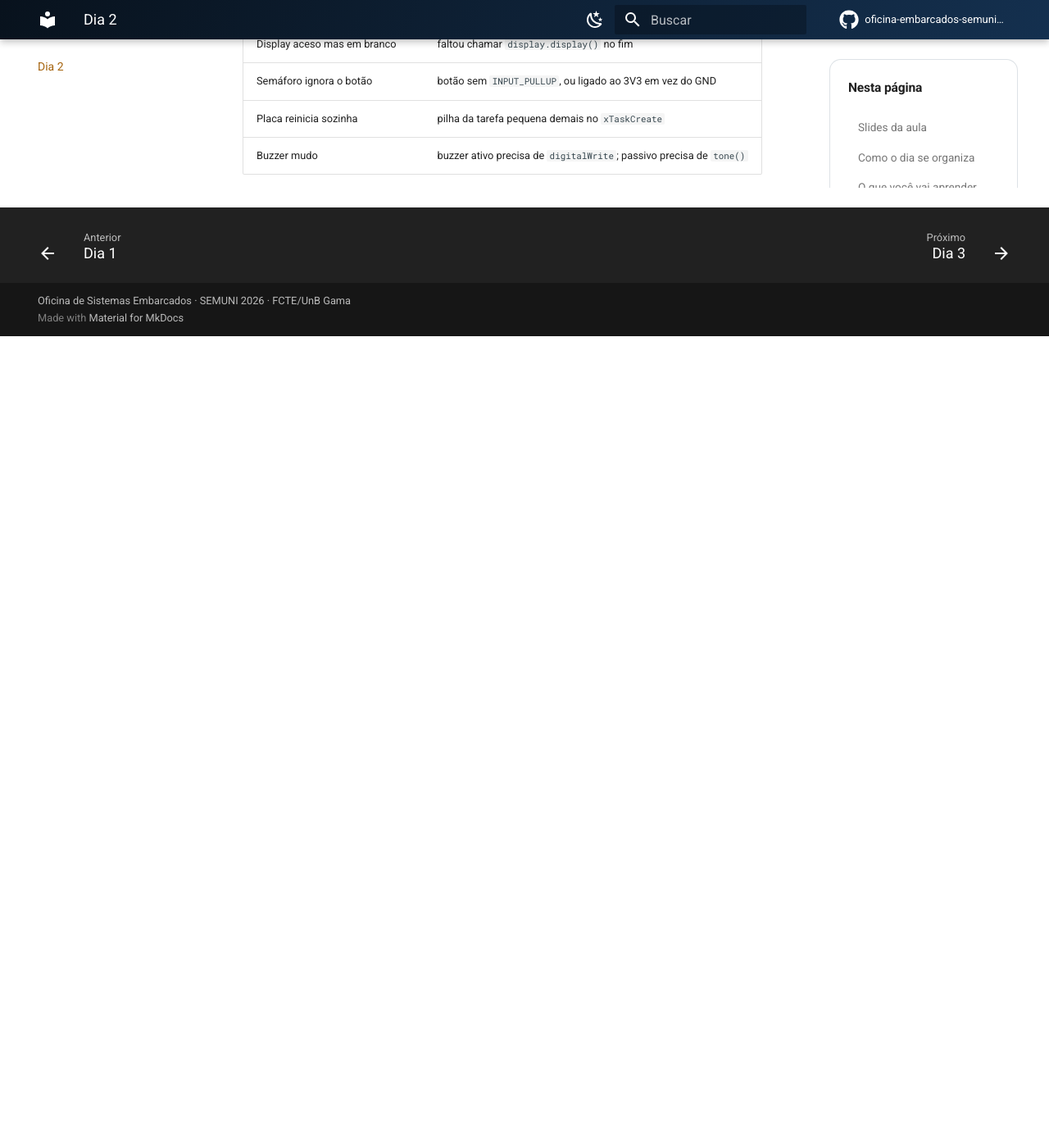
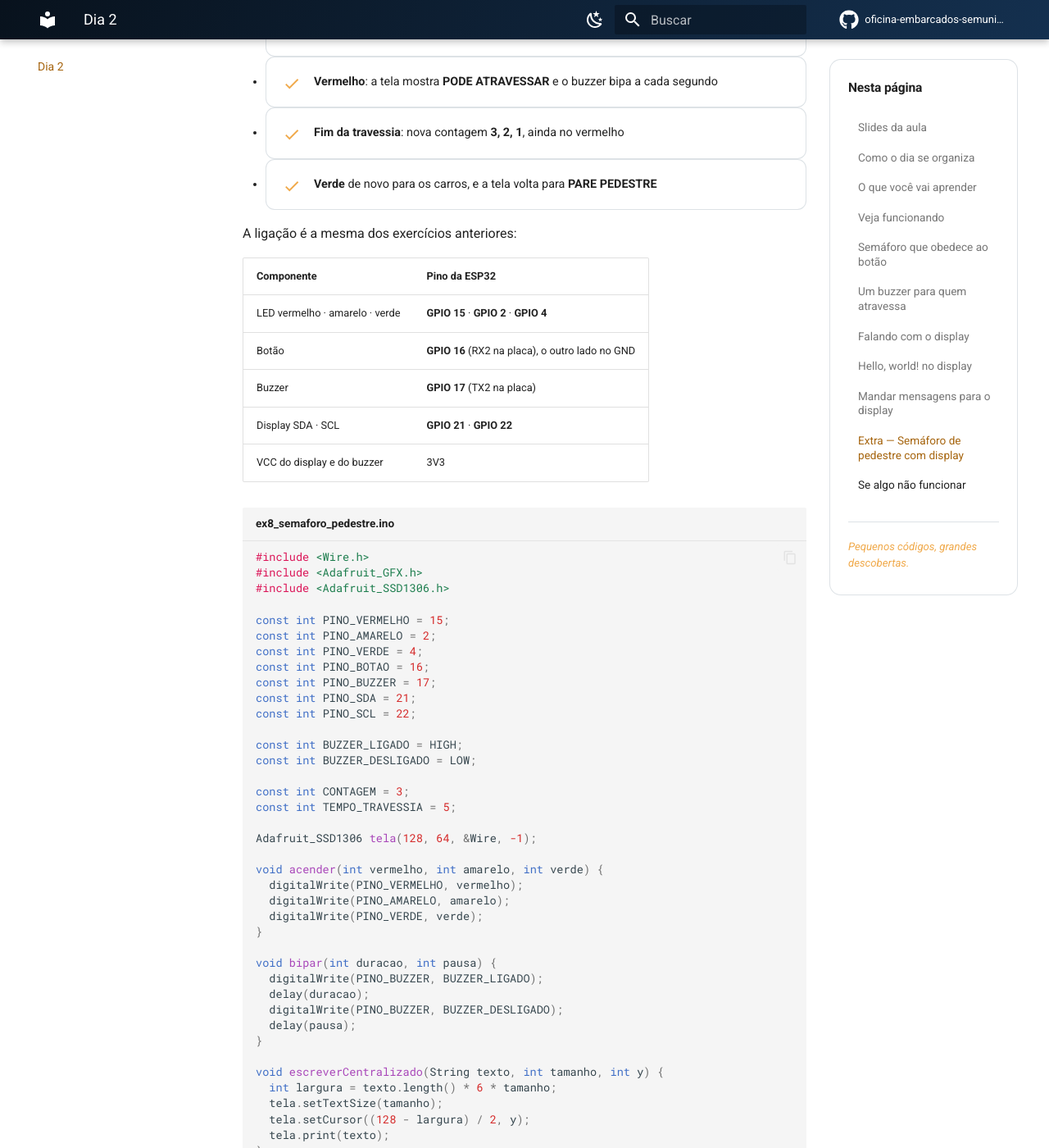
Before and after one commit to GenilsonJrs/oficina-embarcados-semuni26, an MkDocs documentation site: the page built from docs/dia-2.md, in a window 1280 px wide and 1400 px high, scrolled down 10196 px. Shown: the whole window at 82% size. Built offline with MkDocs 1.6.1 and Material for MkDocs 9.7.7, drawn with Linux system fonts in a browser that asks for light colours; comment, search, counter and statistics services are not loaded; before the commit the page ends 10606 px from its top, so only the background shows below that; some of the changed text lies outside the part shown.

Commit message:
Adiciona extra no Dia 2: semaforo de pedestre com display e contagem regressiva
Os links de download passam a ser relativos a pasta docs, o que faz o build estrito passar sem mudar os enderecos publicados.

Co-authored-by: Gabriela de Oliveira Lemos <43069991+heylisten64@users.noreply.github.com>
Co-authored-by: Luiz Guilherme Faria <90045018+luizfaria1989@users.noreply.github.com>

````diff
--- a/docs/dia-2.md
+++ b/docs/dia-2.md
@@ -131,7 +131,7 @@ void loop() {
 }
 ```
 
-[Baixar ex4_semaforo_botao.ino](../codigo/ex4_semaforo_botao/ex4_semaforo_botao.ino){ .baixar download }
+[Baixar ex4_semaforo_botao.ino](codigo/ex4_semaforo_botao/ex4_semaforo_botao.ino){ .baixar download }
 
 ??? question "Por que o `loop()` está vazio?"
     Porque quem faz o trabalho agora são as tarefas, criadas no `setup()`. Elas rodam por
@@ -273,7 +273,7 @@ void loop() {
 }
 ```
 
-[Baixar ex5_semaforo_buzzer.ino](../codigo/ex5_semaforo_buzzer/ex5_semaforo_buzzer.ino){ .baixar download }
+[Baixar ex5_semaforo_buzzer.ino](codigo/ex5_semaforo_buzzer/ex5_semaforo_buzzer.ino){ .baixar download }
 
 ??? question "Por que `volatile`?"
     Sem isso, o compilador pode "otimizar" a leitura da variável, guardando o valor antigo
@@ -342,7 +342,7 @@ void loop() {
 }
 ```
 
-[Baixar ex6_oled_helloworld.ino](../codigo/ex6_oled_helloworld/ex6_oled_helloworld.ino){ .baixar download }
+[Baixar ex6_oled_helloworld.ino](codigo/ex6_oled_helloworld/ex6_oled_helloworld.ino){ .baixar download }
 
 ??? question "Por que precisa chamar `display()` no fim?"
     Porque tudo que você desenha vai para um rascunho na memória da ESP32, não direto para
@@ -407,12 +407,166 @@ void loop() {
 }
 ```
 
-[Baixar ex7_oled_mensagem.ino](../codigo/ex7_oled_mensagem/ex7_oled_mensagem.ino){ .baixar download }
+[Baixar ex7_oled_mensagem.ino](codigo/ex7_oled_mensagem/ex7_oled_mensagem.ino){ .baixar download }
 
 ??? question "Para que serve o `trim()`?"
     Quando você aperta Enter no Monitor Serial, junto do texto vem um caractere invisível
     de fim de linha. O `trim()` remove esses restos das pontas — sem ele, o display recebe
     um espaço fantasma no fim da mensagem.
+
+## :material-star-circle: Extra — Semáforo de pedestre com display
+
+Juntando tudo do dia: LEDs, botão, buzzer e display num só projeto. O sinal fica verde para
+os carros e a tela avisa **PARE PEDESTRE**. Quando alguém aperta o botão, começa o ciclo:
+
+<ul class="lista-icones">
+<li><strong>Amarelo</strong>: a tela conta <strong>3, 2, 1</strong>, com um bipe a cada número</li>
+<li><strong>Vermelho</strong>: a tela mostra <strong>PODE ATRAVESSAR</strong> e o buzzer bipa a cada segundo</li>
+<li><strong>Fim da travessia</strong>: nova contagem <strong>3, 2, 1</strong>, ainda no vermelho</li>
+<li><strong>Verde</strong> de novo para os carros, e a tela volta para <strong>PARE PEDESTRE</strong></li>
+</ul>
+
+A ligação é a mesma dos exercícios anteriores:
+
+| Componente | Pino da ESP32 |
+|---|---|
+| LED vermelho · amarelo · verde | **GPIO 15** · **GPIO 2** · **GPIO 4** |
+| Botão | **GPIO 16** (RX2 na placa), o outro lado no GND |
+| Buzzer | **GPIO 17** (TX2 na placa) |
+| Display SDA · SCL | **GPIO 21** · **GPIO 22** |
+| VCC do display e do buzzer | 3V3 |
+
+```cpp title="ex8_semaforo_pedestre.ino"
+#include <Wire.h>
+#include <Adafruit_GFX.h>
+#include <Adafruit_SSD1306.h>
+
+const int PINO_VERMELHO = 15;
+const int PINO_AMARELO = 2;
+const int PINO_VERDE = 4;
+const int PINO_BOTAO = 16;
+const int PINO_BUZZER = 17;
+const int PINO_SDA = 21;
+const int PINO_SCL = 22;
+
+const int BUZZER_LIGADO = HIGH;
+const int BUZZER_DESLIGADO = LOW;
+
+const int CONTAGEM = 3;
+const int TEMPO_TRAVESSIA = 5;
+
+Adafruit_SSD1306 tela(128, 64, &Wire, -1);
+
+void acender(int vermelho, int amarelo, int verde) {
+  digitalWrite(PINO_VERMELHO, vermelho);
+  digitalWrite(PINO_AMARELO, amarelo);
+  digitalWrite(PINO_VERDE, verde);
+}
+
+void bipar(int duracao, int pausa) {
+  digitalWrite(PINO_BUZZER, BUZZER_LIGADO);
+  delay(duracao);
+  digitalWrite(PINO_BUZZER, BUZZER_DESLIGADO);
+  delay(pausa);
+}
+
+void escreverCentralizado(String texto, int tamanho, int y) {
+  int largura = texto.length() * 6 * tamanho;
+  tela.setTextSize(tamanho);
+  tela.setCursor((128 - largura) / 2, y);
+  tela.print(texto);
+}
+
+void mostrar(String linha1, String linha2) {
+  tela.clearDisplay();
+  escreverCentralizado(linha1, 3, 8);
+  escreverCentralizado(linha2, 2, 44);
+  tela.display();
+}
+
+void mostrarNumero(int numero) {
+  tela.clearDisplay();
+  escreverCentralizado(String(numero), 6, 8);
+  tela.display();
+}
+
+void contagemRegressiva() {
+  for (int numero = CONTAGEM; numero > 0; numero--) {
+    mostrarNumero(numero);
+    bipar(100, 900);
+  }
+}
+
+bool botaoApertado() {
+  if (digitalRead(PINO_BOTAO) == LOW) {
+    delay(50);
+    return digitalRead(PINO_BOTAO) == LOW;
+  }
+  return false;
+}
+
+void esperarSoltarBotao() {
+  while (digitalRead(PINO_BOTAO) == LOW) {
+    delay(10);
+  }
+}
+
+void setup() {
+  Serial.begin(115200);
+
+  pinMode(PINO_VERMELHO, OUTPUT);
+  pinMode(PINO_AMARELO, OUTPUT);
+  pinMode(PINO_VERDE, OUTPUT);
+  pinMode(PINO_BUZZER, OUTPUT);
+  pinMode(PINO_BOTAO, INPUT_PULLUP);
+  digitalWrite(PINO_BUZZER, BUZZER_DESLIGADO);
+
+  Wire.begin(PINO_SDA, PINO_SCL);
+  if (!tela.begin(SSD1306_SWITCHCAPVCC, 0x3C, true, false)) {
+    Serial.println("OLED nao encontrado!");
+    while (true) {
+      delay(1000);
+    }
+  }
+  tela.setTextColor(SSD1306_WHITE);
+  tela.setTextWrap(false);
+
+  acender(LOW, LOW, HIGH);
+  mostrar("PARE", "PEDESTRE");
+}
+
+void loop() {
+  if (botaoApertado()) {
+    acender(LOW, HIGH, LOW);
+    contagemRegressiva();
+
+    acender(HIGH, LOW, LOW);
+    mostrar("PODE", "ATRAVESSAR");
+    for (int i = 0; i < TEMPO_TRAVESSIA; i++) {
+      bipar(200, 800);
+    }
+
+    contagemRegressiva();
+
+    acender(LOW, LOW, HIGH);
+    mostrar("PARE", "PEDESTRE");
+    esperarSoltarBotao();
+  }
+}
+```
+
+[Baixar ex8_semaforo_pedestre.ino](codigo/ex8_semaforo_pedestre/ex8_semaforo_pedestre.ino){ .baixar download }
+
+??? question "Como mudar os tempos e as frases?"
+    Tudo que costuma mudar fica no topo do código. `CONTAGEM` define de quanto começa a
+    contagem e `TEMPO_TRAVESSIA` quantos segundos o pedestre tem para atravessar. As frases
+    estão nas chamadas `mostrar("...", "...")`: na linha de cima cabem até 7 letras, na de
+    baixo até 10.
+
+??? question "O buzzer apita ao contrário, ou não para?"
+    Alguns módulos de buzzer ligam com `LOW` em vez de `HIGH`. Nesse caso, basta inverter
+    as constantes `BUZZER_LIGADO` e `BUZZER_DESLIGADO`. Se ele não parar de jeito nenhum,
+    confira se o VCC dele está no **3V3**, e não no VIN.
 
 ## :material-help-circle: Se algo não funcionar
 
````
Also changed, not shown: docs/dia-1.md (+3 -3 lines), 1 other file.
